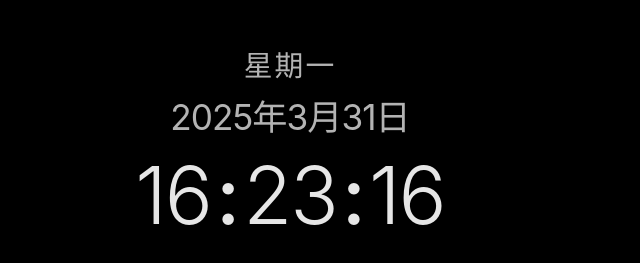
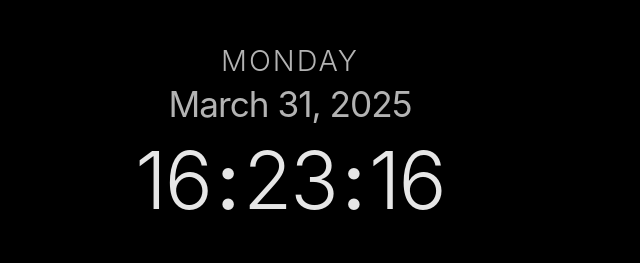
Before and after one commit to maxazure/homepi, an Electron app: page index.html in a window 1280 px wide. Shown: the part 27-290 px from the top of the page, without its empty margins (0-640 px from the left). Drawn offline with Linux system fonts and the light colour scheme; no server answers; a web font is replaced by a local one.

Commit message:
更新index.html中的日期和星期格式化为英文（en-US），并新增package-lock.json文件以管理依赖项。

```diff
--- a/index.html
+++ b/index.html
@@ -131,7 +131,7 @@
 
         // 格式化星期几
         const weekdayOptions = { weekday: 'long' };
-        weekdayElement.textContent = nzTime.toLocaleDateString('zh-CN', weekdayOptions);
+        weekdayElement.textContent = nzTime.toLocaleDateString('en-US', weekdayOptions);
 
         // 格式化日期
         const dateOptions = {
@@ -139,7 +139,7 @@
           month: 'long',
           day: 'numeric'
         };
-        dateElement.textContent = nzTime.toLocaleDateString('zh-CN', dateOptions);
+        dateElement.textContent = nzTime.toLocaleDateString('en-US', dateOptions);
 
         // 格式化时间
         const hours = nzTime.getHours().toString().padStart(2, '0');
```
Also changed, not shown: 1 other file.
